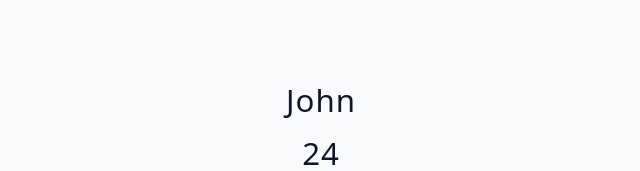
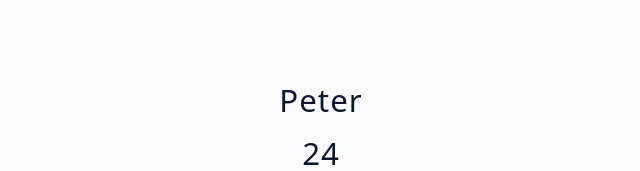
Before and after one commit to yorkyorkex/03-advanced-react, a React (Vite) app: page / in a window 1280 px wide. Shown: the top 171 px of the page, without its empty margins (319-959 px from the left). Built offline with nearby package versions, Linux system fonts and the light colour scheme.

Commit message:
Refactor UseStateObject to manage person details as a single state object

```diff
--- a/src/tutorial/01-useState/starter/04-useState-object.jsx
+++ b/src/tutorial/01-useState/starter/04-useState-object.jsx
@@ -1,22 +1,27 @@
 import { useState } from 'react'
 
 const UseStateObject = () => {
-  const [name, setName] = useState('john')
-  const [age, setAge] = useState(24)
-  const [hobby, setHobby] = useState('football')
+  const [person, setPerson] = useState({
+    name: 'peter',
+    age: 24,
+    hobby: 'football',
+  })
+
+  //const { name, age, hobby } = person
 
   const displayPerson = () => {
-    setName('peter')
-    setAge(30)
-    setHobby('tennis')
-    console.log(name, age, hobby)
+    //setPerson({ name: 'peterdfd', age: 30, hobby: 'tennis' })
+    //console.log(person.name, person.age, person.hobby)
+
+    //setPerson({ name: 'john' })
+    setPerson({ ...person, name: 'john' })
   }
 
   return (
     <>
-      <h3>{name}</h3>
-      <h3>{age}</h3>
-      <h3>{hobby}</h3>
+      <h3>{person.name}</h3>
+      <h3>{person.age}</h3>
+      <h3>{person.hobby}</h3>
       <button type="button" className="btn" onClick={displayPerson}>
         change person
       </button>
```
